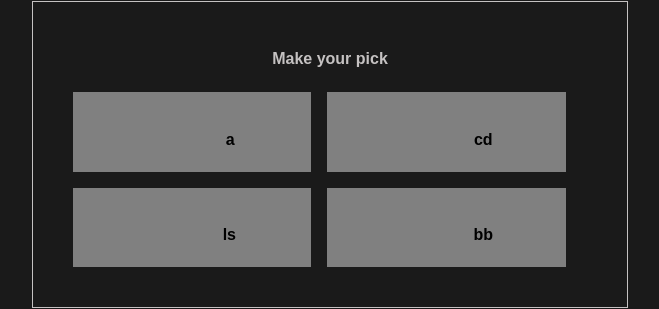
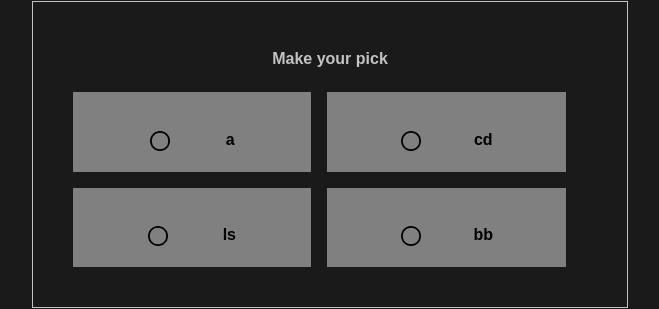
Before and after one commit to ainneo/oop-termQuizApp, a plain HTML site: page index.html in a window 1280 px wide. Shown: the part 347-656 px from the top of the page, without its empty margins (310-969 px from the left). Drawn offline with Linux system fonts and the light colour scheme.

Commit message:
update css

```diff
--- a/styles.css
+++ b/styles.css
@@ -110,7 +110,7 @@ the over the image and text*/
 
 /* when input box is NOT checked, the background image is set too:*/
 .choices label i{
-   background-image: url(./"images/circle-outline.png");
+   background-image: url("./images/circle-outline.png");
    background-size: 20px;
    height: 20px;
    width: 20px;
```
